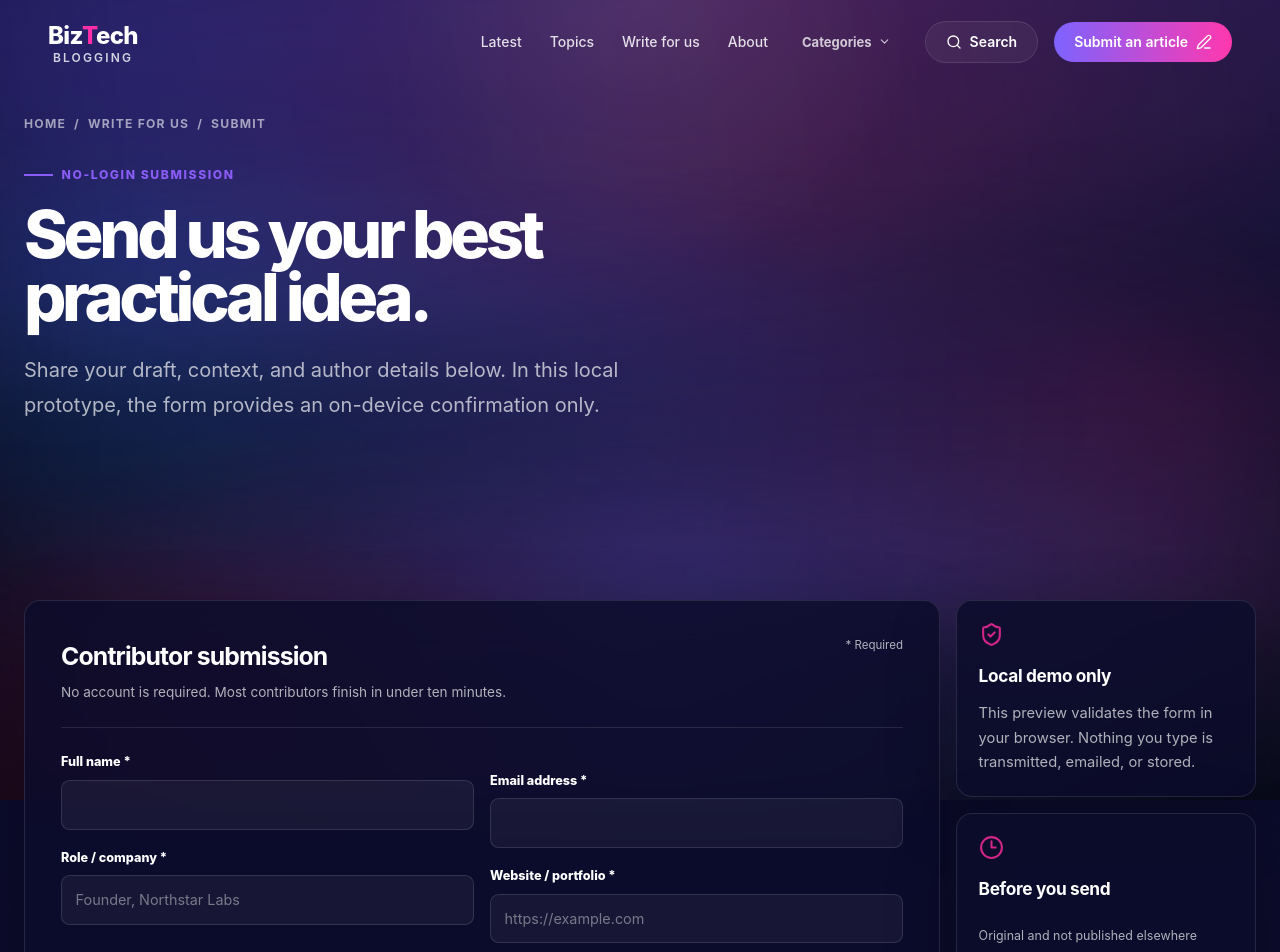
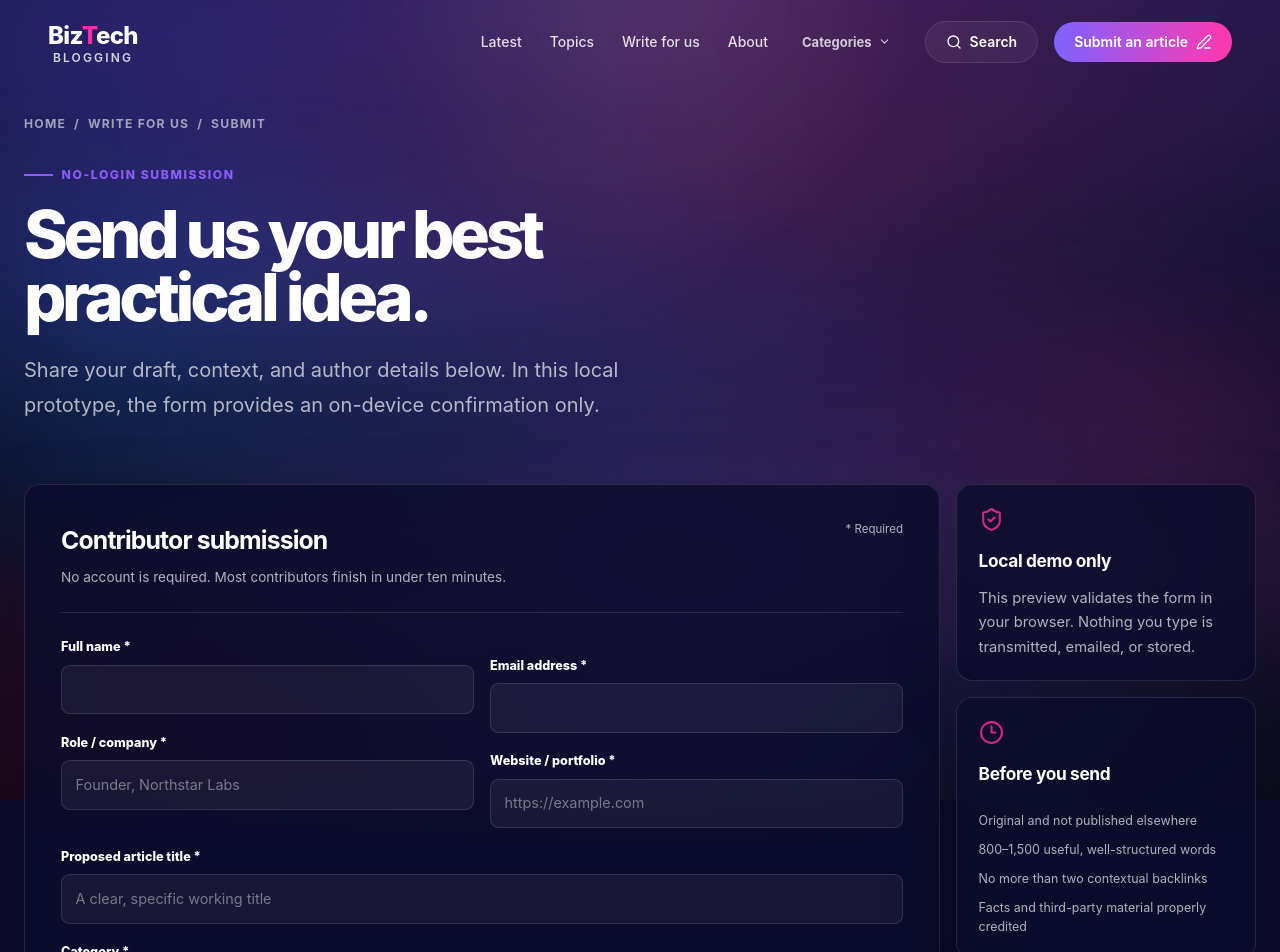
Before and after one commit to Ruhan-AI/BizTech-Blogging, a Next.js app: page /submit in a window 1280 px wide. Shown: the top 952 px of the page. Built offline with nearby package versions, Linux system fonts and the light colour scheme; a web font is replaced by a local one.

Commit message:
style: reduce padding gaps below hero headers and above sections on all inner pages

```diff
--- a/src/styles/inner-pages.module.css
+++ b/src/styles/inner-pages.module.css
@@ -17,7 +17,7 @@
 .hero {
   position: relative;
   overflow: hidden;
-  padding: clamp(5rem, 10vw, 8.5rem) 0 clamp(4rem, 8vw, 7rem);
+  padding: clamp(5rem, 10vw, 8.5rem) 0 clamp(1rem, 2vw, 1.5rem);
   background:
     radial-gradient(circle at 84% 16%, color-mix(in srgb, var(--accent, #d8ff52) 22%, transparent), transparent 28%),
     linear-gradient(145deg, #050505 0%, #11120f 72%, #1a1d14 100%);
@@ -243,7 +243,7 @@
 }
 
 .section {
-  padding: clamp(4rem, 8vw, 7.5rem) 0;
+  padding: clamp(1.5rem, 3vw, 2.5rem) 0 clamp(4rem, 8vw, 7.5rem) 0;
 }
 
 .sectionAlt {
@@ -450,7 +450,7 @@
 }
 
 .archiveHero {
-  padding: clamp(4.5rem, 9vw, 7.5rem) 0 clamp(3.5rem, 7vw, 5.5rem);
+  padding: clamp(4.5rem, 9vw, 7.5rem) 0 clamp(1rem, 2vw, 1.5rem);
   background: #080808;
 }
 
@@ -995,7 +995,7 @@
 }
 
 .formSection {
-  padding: clamp(3rem, 7vw, 6rem) 0 clamp(5rem, 10vw, 8rem);
+  padding: clamp(1.5rem, 3vw, 2.5rem) 0 clamp(5rem, 10vw, 8rem);
 }
 
 .formShell {
```
